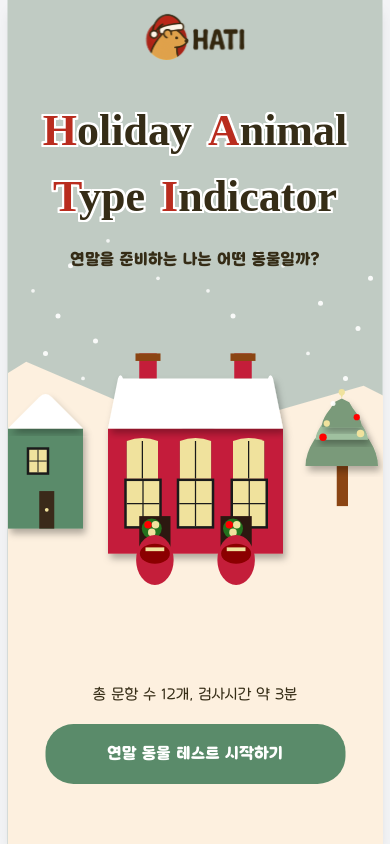
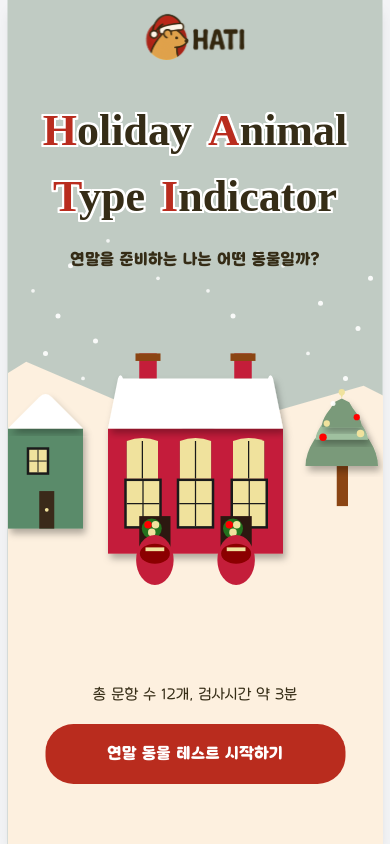
Before and after one commit to soyeong0115/Hati-FE, a React (Vite) app: page / in a window 390 px wide. In both pictures the pointer is over the button "연말 동물 테스트 시작하기". Built offline with nearby package versions, Linux system fonts and the light colour scheme; no server answers; a web font is replaced by a local one.

Commit message:
fix: 모바일 sticky hover 문제 해결
- 터치 디바이스에서 hover 효과가 유지되는 문제 해결
- @media (hover: none)로 모바일에서만 hover 효과 비활성화
- Tailwind hover 클래스 강제 무시 처리

```diff
--- a/src/index.css
+++ b/src/index.css
@@ -46,6 +46,18 @@ html {
 
 .real-vh-min {
   min-height: calc(var(--vh, 1vh) * 100);
+}
+
+/* 터치 디바이스에서는 hover 효과 비활성화 */
+@media (hover: none) {
+  /* Tailwind hover 클래스 강제 무시 */
+  .hover\:bg-hover:hover {
+    background-color: #b92c1e !important; /* main-color 강제 */
+  }
+
+  .hover\:border-main-color:hover {
+    border-color: #e5e7eb !important; /* border-gray-200 강제 */
+  }
 }
 
 /*
```
